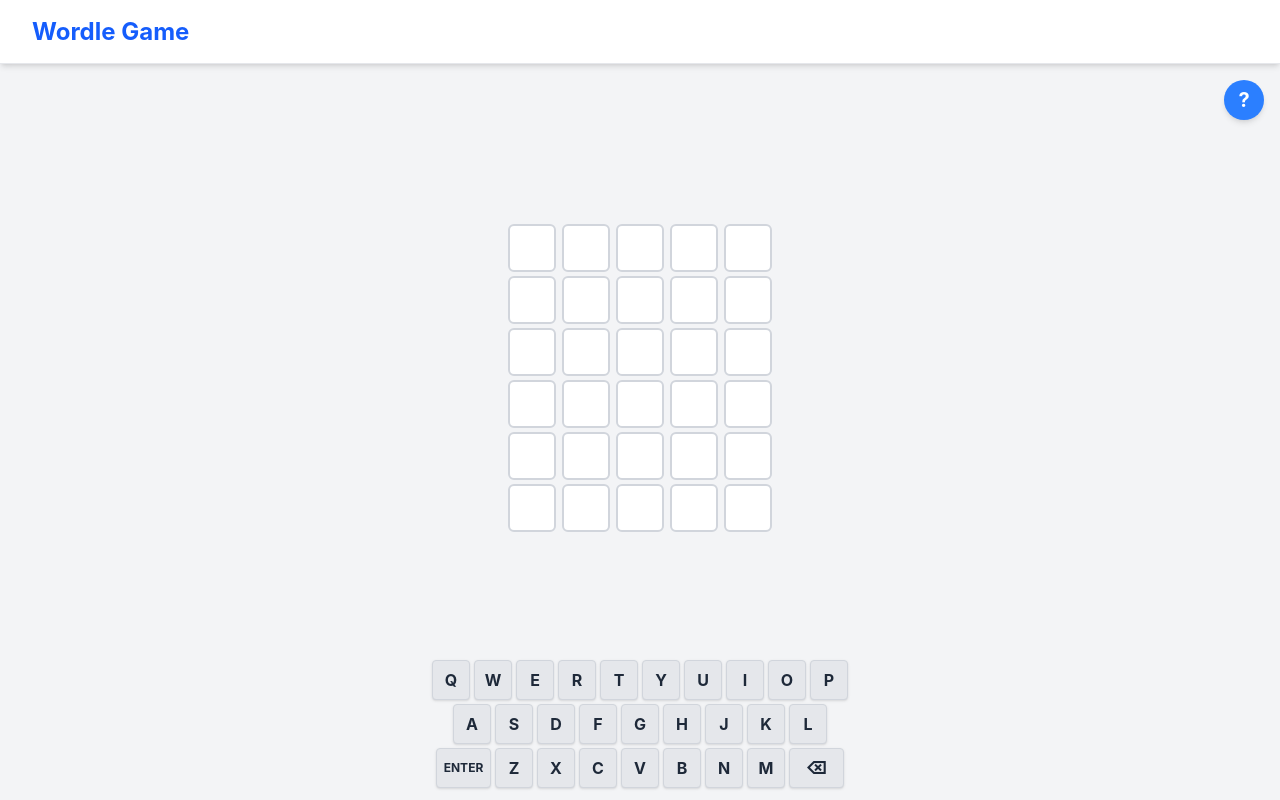
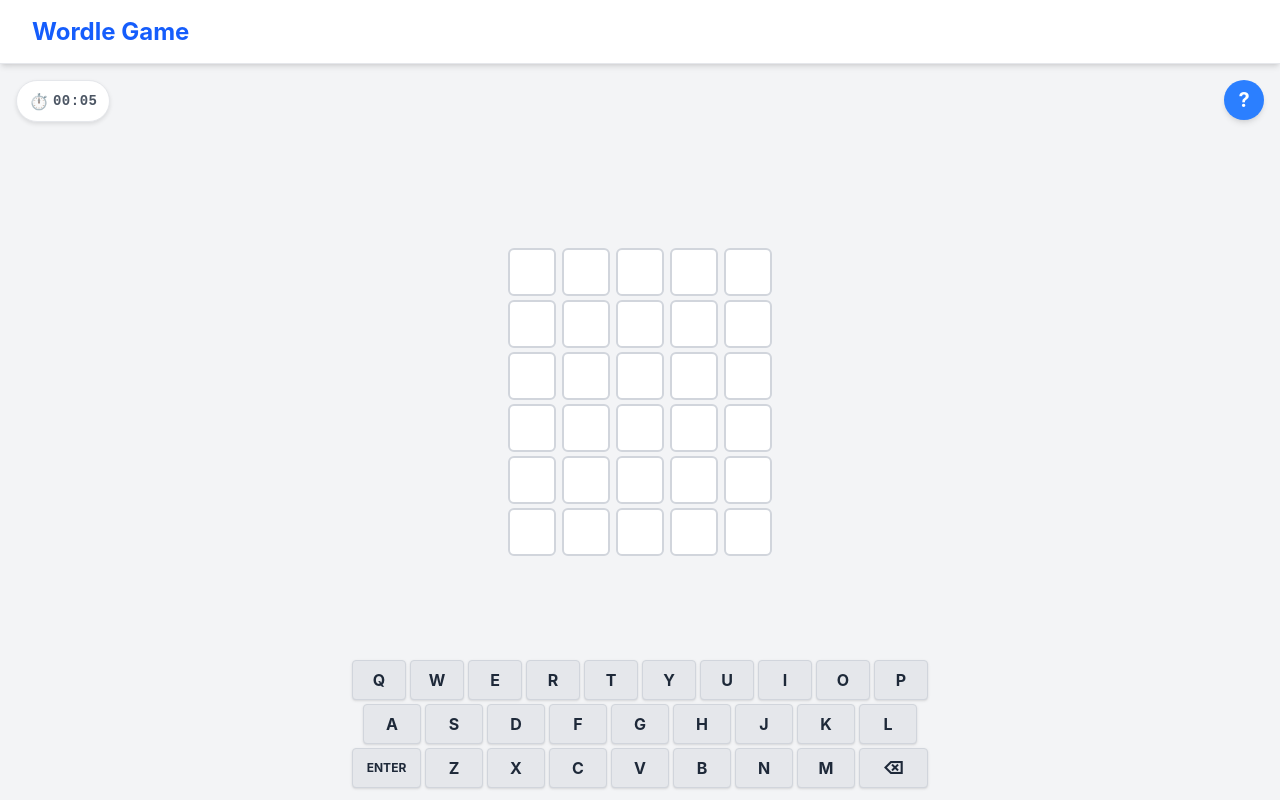
Before and after one commit to Nikhil9182/Wordle-Game, a React (Vite) app: page / in a window 1280 px wide. Built offline with nearby package versions, Linux system fonts and the light colour scheme.

Commit message:
added timer

```diff
--- a/src/assets/components/Board.jsx
+++ b/src/assets/components/Board.jsx
@@ -13,6 +13,34 @@ const Board = ({ correctWord, checkValidWord, checkIfLost, fetchNewWord }) => {
   const [usedLetters, setUsedLetters] = useState({});
   const [showConfetti, setShowConfetti] = useState(false);
   const [showHowToPlay, setShowHowToPlay] = useState(false);
+
+  // Timer states
+  const [timer, setTimer] = useState(0);
+  const [isTimerActive, setIsTimerActive] = useState(true);
+
+  // Format time as MM:SS
+  const formatTime = (timeInSeconds) => {
+    const minutes = Math.floor(timeInSeconds / 60);
+    const seconds = timeInSeconds % 60;
+    return `${minutes.toString().padStart(2, "0")}:${seconds
+      .toString()
+      .padStart(2, "0")}`;
+  };
+
+  // Timer effect
+  useEffect(() => {
+    let interval = null;
+
+    if (isTimerActive) {
+      interval = setInterval(() => {
+        setTimer((prevTimer) => prevTimer + 1);
+      }, 1000);
+    }
+
+    return () => {
+      if (interval) clearInterval(interval);
+    };
+  }, [isTimerActive]);
 
   const getLetterStyle = (word, letter, index) => {
     if (!correctWord || word[0] === "")
@@ -104,6 +132,8 @@ const Board = ({ correctWord, checkValidWord, checkIfLost, fetchNewWord }) => {
       setCurrentGuess("");
 
       if (currentGuess === correctWord) {
+        // Stop the timer when the user wins
+        setIsTimerActive(false);
         setGameState("You Won 🏆");
         setHasWon(true);
         setShowConfetti(true);
@@ -117,6 +147,8 @@ const Board = ({ correctWord, checkValidWord, checkIfLost, fetchNewWord }) => {
       }
 
       if (checkIfLost(guessIndex)) {
+        // Stop the timer when the user loses
+        setIsTimerActive(false);
         setHasLost(true);
         setGameState(`You Lost 💀 The word was: ${correctWord}`);
       }
@@ -133,6 +165,9 @@ const Board = ({ correctWord, checkValidWord, checkIfLost, fetchNewWord }) => {
     setCurrentGuess("");
     setGuessIndex(0);
     setUsedLetters({});
+    // Reset and restart the timer
+    setTimer(0);
+    setIsTimerActive(true);
     fetchNewWord();
   };
 
@@ -143,6 +178,14 @@ const Board = ({ correctWord, checkValidWord, checkIfLost, fetchNewWord }) => {
 
   return (
     <div className="game-container bg-gray-100">
+      {/* Timer Display */}
+      <div className="timer-display">
+        <div className="timer-content">
+          <span className="timer-icon">⏱️</span>
+          <span className="timer-time">{formatTime(timer)}</span>
+        </div>
+      </div>
+
       {/* How to Play Button */}
       <button
         onClick={() => setShowHowToPlay(true)}
@@ -197,8 +240,11 @@ const Board = ({ correctWord, checkValidWord, checkIfLost, fetchNewWord }) => {
                 </div>
               ))}
             </div>
-            <p className="text-sm sm:text-base">
+            <p className="text-sm sm:text-base mb-2">
               You got it in {guessIndex} {guessIndex === 1 ? "try" : "tries"}!
+            </p>
+            <p className="text-sm sm:text-base font-semibold">
+              Time: {formatTime(timer)}
             </p>
           </div>
         </div>
--- a/src/assets/components/Keyboard.jsx
+++ b/src/assets/components/Keyboard.jsx
@@ -37,11 +37,11 @@ const Keyboard = ({ onKeyPress, usedLetters }) => {
   // Get class for key size - make keys adaptive to screen size
   const getKeySize = (key) => {
     if (key === "ENTER") {
-      return "h-9 sm:h-10 text-xs px-1 flex-1 min-w-[30px] max-w-[55px]";
+      return "h-12 sm:h-10 text-xs px-1 flex-1 min-w-[30px] max-w-[75px]";
     } else if (key === "⌫") {
-      return "h-9 sm:h-10 text-lg px-1 flex-1 min-w-[30px] max-w-[55px]";
+      return "h-12 sm:h-10 text-lg px-1 flex-1 min-w-[30px] max-w-[75px]";
     } else {
-      return "w-[7vw] h-9 sm:h-10 max-w-[38px]";
+      return "w-[8vw] h-12 sm:h-10 max-w-[58px]";
     }
   };
 
@@ -52,7 +52,7 @@ const Keyboard = ({ onKeyPress, usedLetters }) => {
   };
 
   return (
-    <div className="w-full max-w-[500px] mx-auto px-1 sm:px-2">
+    <div className="w-full max-w-[800px] mx-auto px-1 sm:px-2">
       {rows.map((row, rowIndex) => (
         <div
           key={rowIndex}
--- a/src/index.css
+++ b/src/index.css
@@ -93,6 +93,7 @@ html, body, #root {
 .game-status {
   height: 2rem;
   min-height: 2rem;
+  margin-top: 3rem;
   display: flex;
   align-items: center;
   justify-content: center;
@@ -120,12 +121,82 @@ html, body, #root {
   box-shadow: 0 4px 8px rgba(0, 0, 0, 0.1);
 }
 
+/* Timer Display */
+.timer-display {
+  position: absolute;
+  top: 1rem;
+  left: 1rem;
+  z-index: 10;
+}
 
+.timer-content {
+  display: flex;
+  align-items: center;
+  gap: 0.25rem;
+  background-color: white;
+  padding: 0.5rem 0.75rem;
+  border-radius: 9999px;
+  box-shadow: 0 2px 4px rgba(0, 0, 0, 0.1);
+  font-weight: 600;
+  font-size: 0.875rem;
+  color: #4b5563;
+  border: 1px solid #e5e7eb;
+}
+
+.timer-icon {
+  font-size: 1rem;
+}
+
+.timer-time {
+  font-family: monospace;
+  letter-spacing: 0.5px;
+}
+
+/* Adjust position of how-to-play button */
 .how-to-play-button {
   position: absolute;
   top: 1rem;
   right: 1rem;
   z-index: 10;
+}
+
+/* Move game status down a bit to make room for timer */
+.game-status {
+  height: 2rem;
+  min-height: 2rem;
+  margin-top: 3rem;
+  display: flex;
+  align-items: center;
+  justify-content: center;
+  margin-bottom: 0.25rem;
+}
+
+/* Media queries for responsive timer display */
+@media (max-width: 640px) {
+  .timer-content {
+    padding: 0.375rem 0.625rem;
+    font-size: 0.75rem;
+  }
+
+  .timer-icon {
+    font-size: 0.875rem;
+  }
+}
+
+/* Adjust timer position on very small screens */
+@media (max-width: 400px) {
+  .timer-display {
+    top: 0.75rem;
+    left: 0.75rem;
+  }
+
+  .how-to-play-button {
+    top: 0.75rem;
+    right: 0.75rem;
+    width: 32px !important;
+    height: 32px !important;
+    font-size: 14px;
+  }
 }
 
 @media (max-height: 700px) {
```
